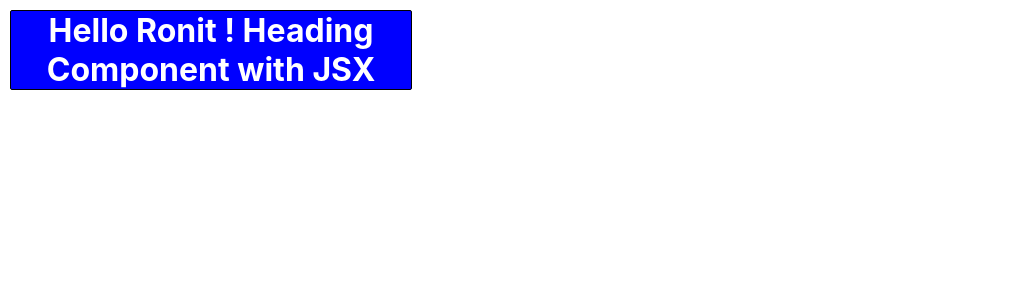
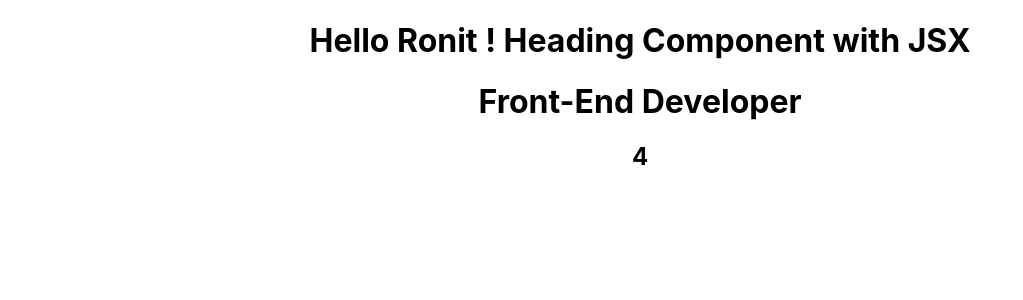
Before and after one commit to ronit21/React_Practice, a React (Create React App) app in the folder reactpractice/: page / in a window 1280 px wide. Shown: the top 300 px of the page, without its empty margins (0-1023 px from the left). Built offline with nearby package versions, Linux system fonts and the light colour scheme.

Commit message:
How Expressions being used in JSX

```diff
--- a/reactpractice/src/components/Heading.js
+++ b/reactpractice/src/components/Heading.js
@@ -1,22 +1,23 @@
 import React from 'react'
 function Heading (props){
+
     /*
-        3 things to note while using CSS style
-        1. Key used as Camelcase. [Example] In CSS :- border-radius => In React :- borderRadius (without any hyphen)
-        2. Values should be inside quotation ('')
-        3. Colon (:) used instead of equal(=)
+        In this Example :- Two things done
+        (1). Ternary Expression in JSX
+        (2). Functions expression in JSX
     */
-    const headingStyle = {
-        color : 'white',
-        backgroundColor : 'blue',
-        borderRadius : '2px',
-        border : '1px solid black',
-        width : '400px',
-        margin : '10px',
-        textAlign : 'center'
-    }
+
+    let userRoleValue = 0; // (1). Based on this value, ternary operator output value
+    const randomNumber = () => Math.floor(Math.random() * 10 + 1) // (2). Generating random number through a function
+
+
     return (
-    <h1 style={headingStyle}>Hello {props.username} Heading Component with JSX</h1>
+        <div>
+            <h1>Hello {props.username} Heading Component with JSX</h1>
+            <h1>{userRoleValue===0?'Front-End Developer':'Back-End Developer'}</h1>
+            <h2>{randomNumber()}</h2>
+        </div>
+
     )
     // return /*#__PURE__*/React.createElement("h1",null, "Heading Component with plain Javascript")
 }
```
